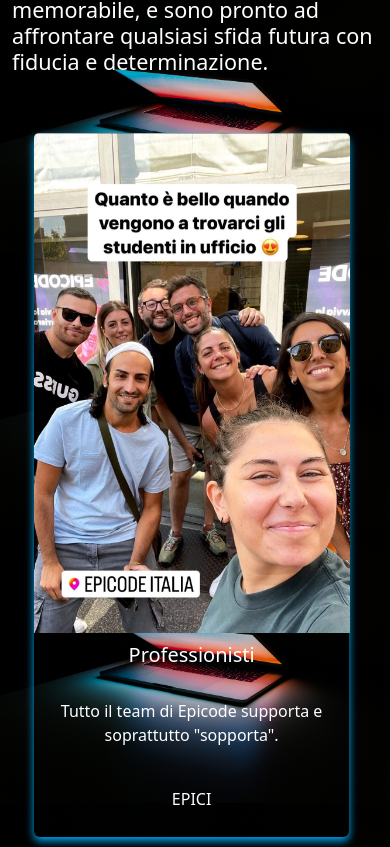
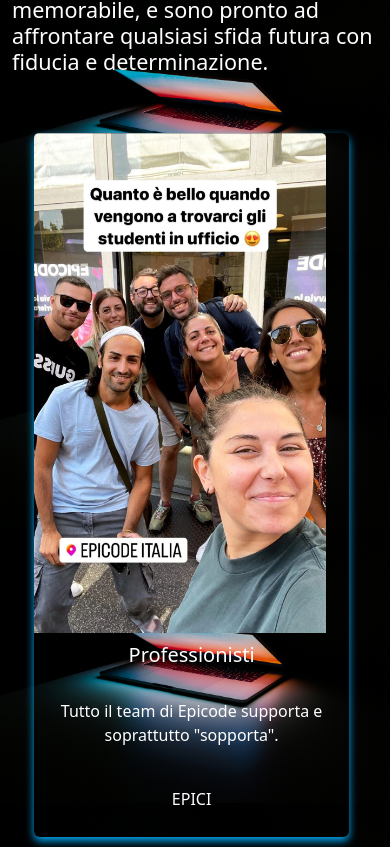
Before and after one commit to AntonioCaputo29/Portfolio, a React (Create React App) app: page / in a window 390 px wide. Shown: the part 1957-2804 px from the top of the page. Built offline with nearby package versions, Linux system fonts and the light colour scheme.

Commit message:
Modifiche

```diff
--- a/src/App.css
+++ b/src/App.css
@@ -389,7 +389,7 @@
 
 
 
-@media (max-width: 576px) {
+@media (max-width: 768px) {
   .card-container .card {
     width: 80%;
     margin-bottom: 20px;
@@ -402,7 +402,7 @@
   }
 
   .card-container .card .card-img {
-    max-width: 79%;
+    max-width: 73%;
     height: auto;
   }
 }
```
